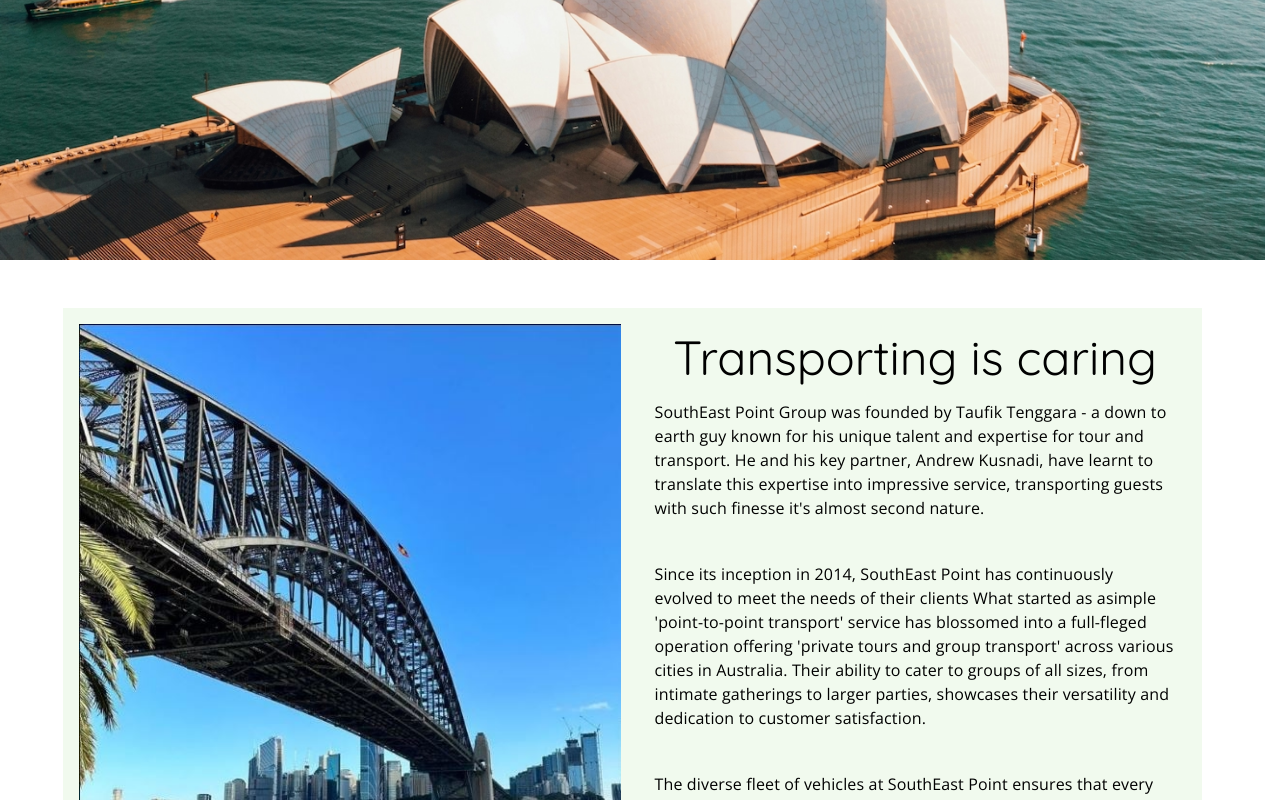
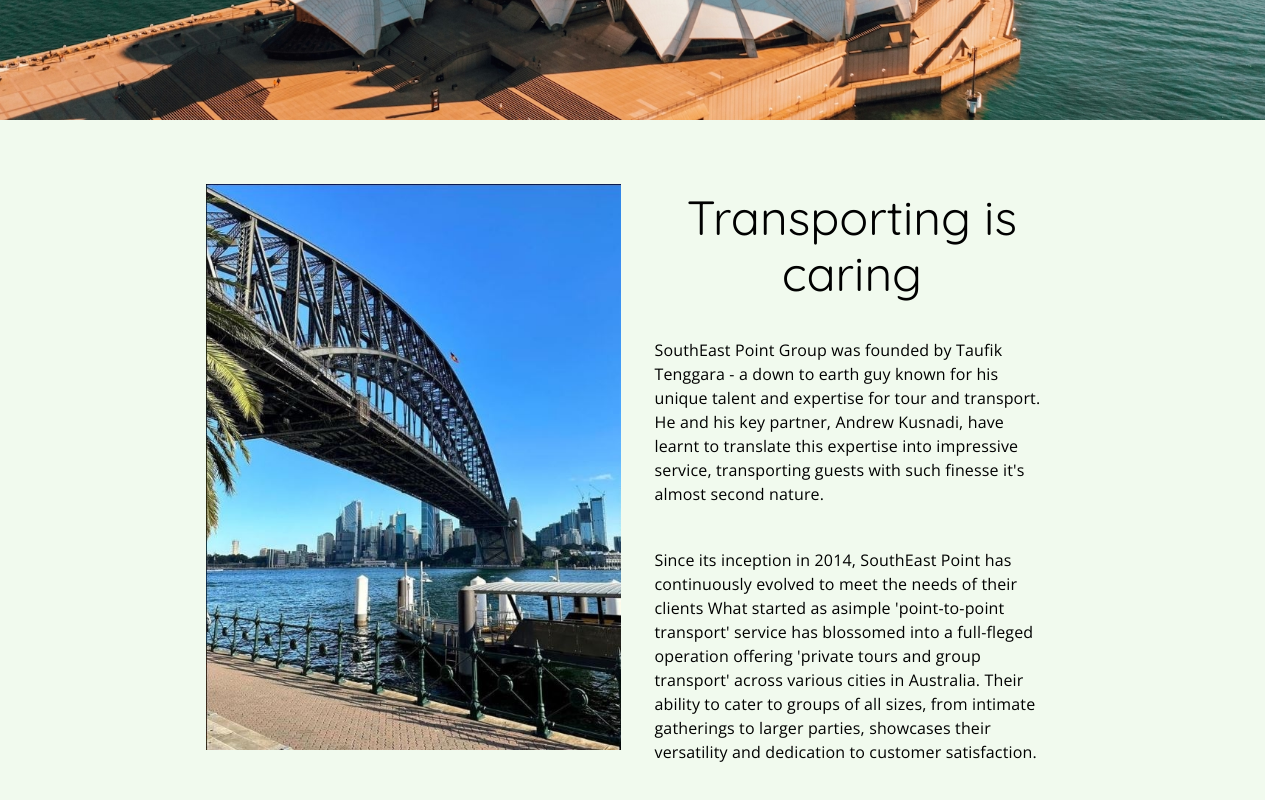
Before and after one commit to Denz1423/southeast-point-group, a React (Vite) app: page / in a window 1280 px wide. Shown: the part 680-1480 px from the top of the page. Built offline with nearby package versions, Linux system fonts and the light colour scheme; the HTML template or start-up script is replaced by a standard one.

Commit message:
added intersection observer

```diff
--- a/src/App.css
+++ b/src/App.css
@@ -7,9 +7,8 @@
 .container {
   background-image: url("./assets/opera-house.avif");
   width: 100%;
-  height: 940px;
+  height: 100%;
   background-size: cover;
   background-position: center 35%;
   min-height: 60vh;
-  margin-bottom: 1em;
 }
--- a/src/App.tsx
+++ b/src/App.tsx
@@ -1,6 +1,6 @@
 import "@/App.css";
 import Header from "./components/Header/Header";
-import About from "./pages/About";
+import About from "./pages/About/About";
 import { Box } from "@mui/material";
 
 function App() {
@@ -14,6 +14,8 @@
           display: "flex",
           justifyContent: "center",
           alignItems: "center",
+          backgroundColor: "#F1FAEE",
+          paddingTop: "1em"
         }}
       >
         <About />
--- a/src/pages/About.tsx
+++ /dev/null
@@ -1,83 +0,0 @@
-import { Box, Grid, Typography } from "@mui/material";
-import aboutPic from "@/assets/about-pic.avif";
-
-export default function About() {
-  return (
-    <Box
-      sx={{
-        width: "90%",
-        height: "70%",
-        backgroundColor: "#F1FAEE",
-        margin: "2rem",
-      }}
-    >
-      <Grid container spacing={3} padding={2}>
-        <Grid size={{ xs: 12, sm: 6 }}>
-          <img
-            src={aboutPic}
-            alt="about-pic"
-            style={{
-              width: "100%",
-              objectFit: "cover",
-            }}
-          />
-        </Grid>
-        <Grid size={{ xs: 12, sm: 6 }}>
-          <Typography
-            variant="h3"
-            component="h2"
-            sx={{ fontFamily: "Quicksand", margin: "5px" }}
-            align="center"
-          >
-            Transporting is caring
-          </Typography>
-          <Typography
-            variant="body1"
-            sx={{ fontFamily: "Open Sans", padding: "10px" }}
-          >
-            SouthEast Point Group was founded by Taufik Tenggara - a down to
-            earth guy known for his unique talent and expertise for tour and
-            transport. He and his key partner, Andrew Kusnadi, have learnt to
-            translate this expertise into impressive service, transporting
-            guests with such finesse it's almost second nature.
-          </Typography>
-          <br />
-          <Typography
-            variant="body1"
-            sx={{ fontFamily: "Open Sans", padding: "10px" }}
-          >
-            Since its inception in 2014, SouthEast Point has continuously
-            evolved to meet the needs of their clients What started as asimple
-            'point-to-point transport' service has blossomed into a full-fleged
-            operation offering 'private tours and group transport' across
-            various cities in Australia. Their ability to cater to groups of all
-            sizes, from intimate gatherings to larger parties, showcases their
-            versatility and dedication to customer satisfaction.
-          </Typography>
-          <br />
-          <Typography
-            variant="body1"
-            sx={{ fontFamily: "Open Sans", padding: "10px" }}
-          >
-            The diverse fleet of vehicles at SouthEast Point ensures that every
-            customer's transportation needs are met with precision. From
-            luxurious cars for a touch of elegance to spacious SUVs and
-            minibusses for group excursions, they have thoughtfully curated
-            their options to cater to a wide range of preferences.
-          </Typography>
-          <br />
-          <Typography
-            variant="body1"
-            sx={{ fontFamily: "Open Sans", padding: "10px" }}
-          >
-            SouthEast Point Group's journey is a testament to hard work,
-            innovation, and above all, a genuine desire to create memorable
-            experiences for every traveler they serve. With their unwavering
-            commitment to excellence, there's no doubt that SouthEast Point will
-            continue to be a leader in the industry for years to come.
-          </Typography>
-        </Grid>
-      </Grid>
-    </Box>
-  );
-}
--- /dev/null
+++ b/src/pages/About/About.css
@@ -0,0 +1,21 @@
+.about-img {
+  height: "800px";
+  @media (max-width: 320px) {
+    height: 400px;
+  }
+}
+
+@media (prefers-reduced-motion) {
+  .hidden {
+    opacity: 0;
+    filter: blur(5px);
+    transform: translateX(-100%);
+    transition: all 1s;
+  }
+
+  .show {
+    opacity: 1;
+    filter: blur(0);
+    transform: translateX(0);
+  }
+}
--- /dev/null
+++ b/src/pages/About/About.tsx
@@ -0,0 +1,68 @@
+import { Box, Grid, Typography } from "@mui/material";
+import aboutPic from "@/assets/about-pic.avif";
+import "@/pages/About/About.css";
+import about from "./AboutText";
+
+const observer = new IntersectionObserver((entries) => {
+  entries.forEach((entry) => {
+    if (entry.isIntersecting) {
+      entry.target.classList.add("show");
+    } else {
+      entry.target.classList.remove("show");
+    }
+  });
+});
+
+const hiddenElements = document.querySelectorAll(".hidden");
+
+hiddenElements.forEach((el) => {
+  observer.observe(el);
+});
+
+export default function About() {
+  return (
+    <Box
+      sx={{
+        margin: "2em",
+        width: "70%",
+      }}
+    >
+      <Grid container spacing={3} padding={2}>
+        <Grid size={{ xs: 12, sm: 6 }} className="hidden">
+          <img
+            src={aboutPic}
+            alt="about-pic"
+            className="about-img"
+            style={{
+              width: "100%",
+            }}
+          />
+        </Grid>
+        <Grid size={{ xs: 12, sm: 6 }} className="hidden">
+          <Typography
+            variant="h3"
+            component="h2"
+            sx={{ fontFamily: "Quicksand", margin: "5px" }}
+            align="center"
+          >
+            Transporting is caring
+          </Typography>
+          <br />
+          {about.map((text: string, index: number) => (
+            <>
+              <Typography
+                key={index}
+                variant="body1"
+                sx={{ fontFamily: "Open Sans", padding: "10px" }}
+                className="about-text"
+              >
+                {text}
+              </Typography>
+              <br />
+            </>
+          ))}
+        </Grid>
+      </Grid>
+    </Box>
+  );
+}
--- /dev/null
+++ b/src/pages/About/AboutText.ts
@@ -0,0 +1,8 @@
+const about: string[] = [
+  "SouthEast Point Group was founded by Taufik Tenggara - a down to earth guy known for his unique talent and expertise for tour and transport. He and his key partner, Andrew Kusnadi, have learnt to translate this expertise into impressive service, transporting guests with such finesse it's almost second nature.",
+  "Since its inception in 2014, SouthEast Point has continuously evolved to meet the needs of their clients What started as asimple 'point-to-point transport' service has blossomed into a full-fleged operation offering 'private tours and group transport' across various cities in Australia. Their ability to cater to groups of all sizes, from intimate gatherings to larger parties, showcases their versatility and dedication to customer satisfaction.",
+  "The diverse fleet of vehicles at SouthEast Point ensures that every customer's transportation needs are met with precision. From luxurious cars for a touch of elegance to spacious SUVs and minibusses for group excursions, they have thoughtfully curated their options to cater to a wide range of preferences.",
+  "SouthEast Point Group's journey is a testament to hard work, innovation, and above all, a genuine desire to create memorable experiences for every traveler they serve. With their unwavering commitment to excellence, there's no doubt that SouthEast Point will continue to be a leader in the industry for years to come.",
+];
+
+export default about;
```
